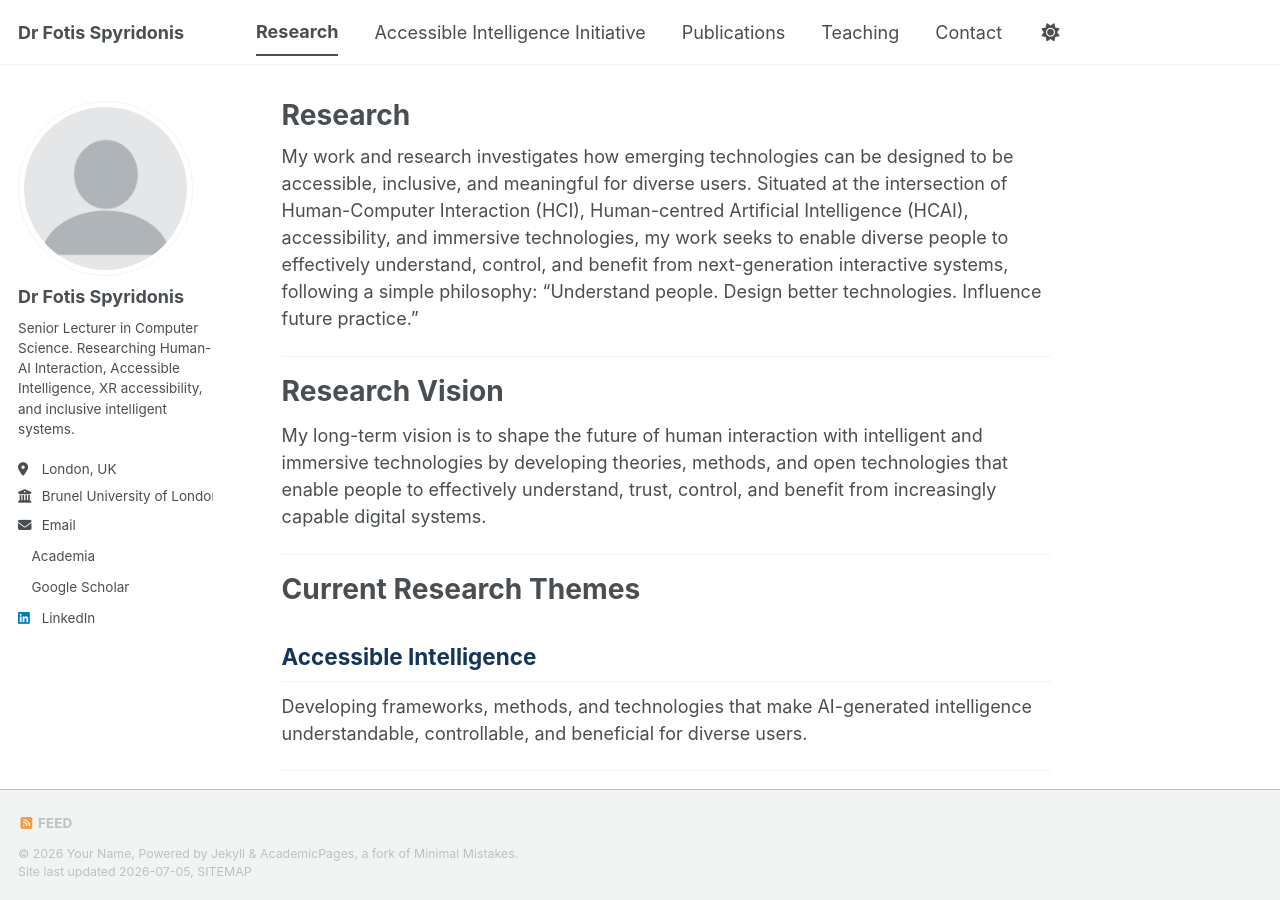
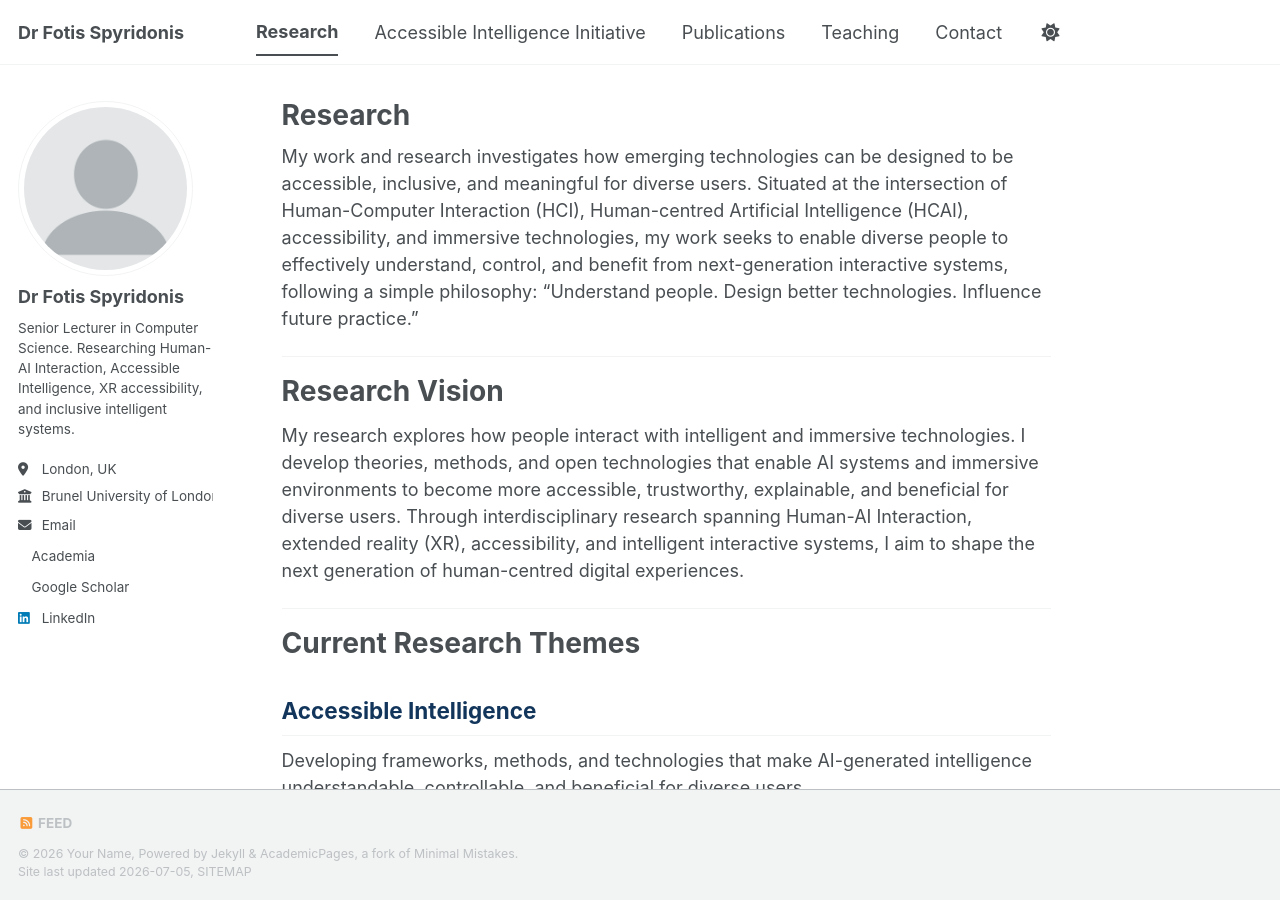
Before and after one commit to fotios-spyridonis/fotios-spyridonis.github.io, a Jekyll site: the page built from _pages/research.md, in a window 1280 px wide and 900 px high. Built offline with Jekyll 4.4.1, drawn with Linux system fonts in a browser that asks for light colours; a style sheet for code colours, icons or effects is not loaded.

Commit message:
Update research.md

```diff
--- a/_pages/research.md
+++ b/_pages/research.md
@@ -10,7 +10,7 @@ My work and research investigates how emerging technologies can be designed to b
 
 # Research Vision
 
-My long-term vision is to shape the future of human interaction with intelligent and immersive technologies by developing theories, methods, and open technologies that enable people to effectively understand, trust, control, and benefit from increasingly capable digital systems.
+My research explores how people interact with intelligent and immersive technologies. I develop theories, methods, and open technologies that enable AI systems and immersive environments to become more accessible, trustworthy, explainable, and beneficial for diverse users. Through interdisciplinary research spanning Human-AI Interaction, extended reality (XR), accessibility, and intelligent interactive systems, I aim to shape the next generation of human-centred digital experiences.
 
 ---
 
```
